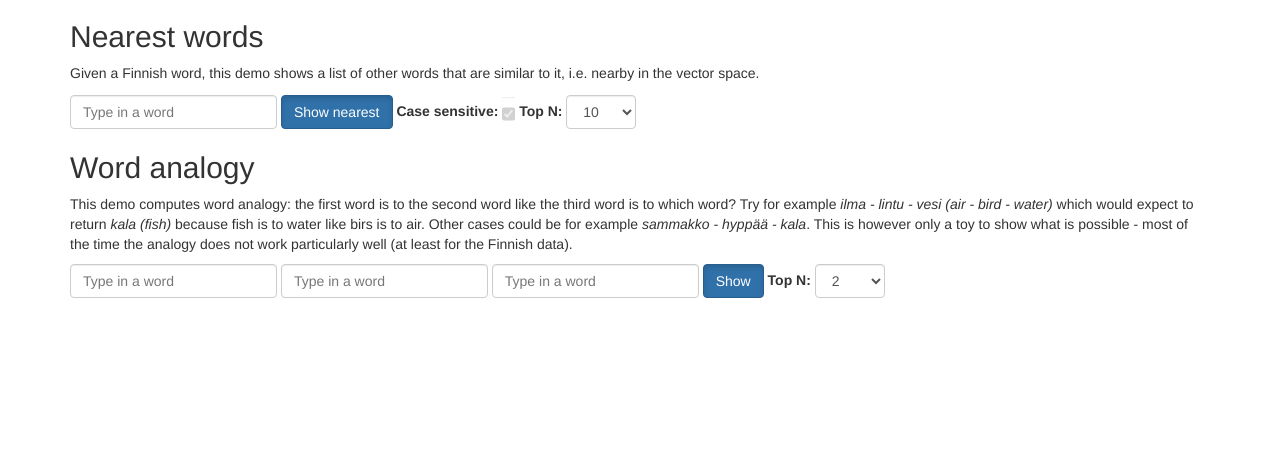
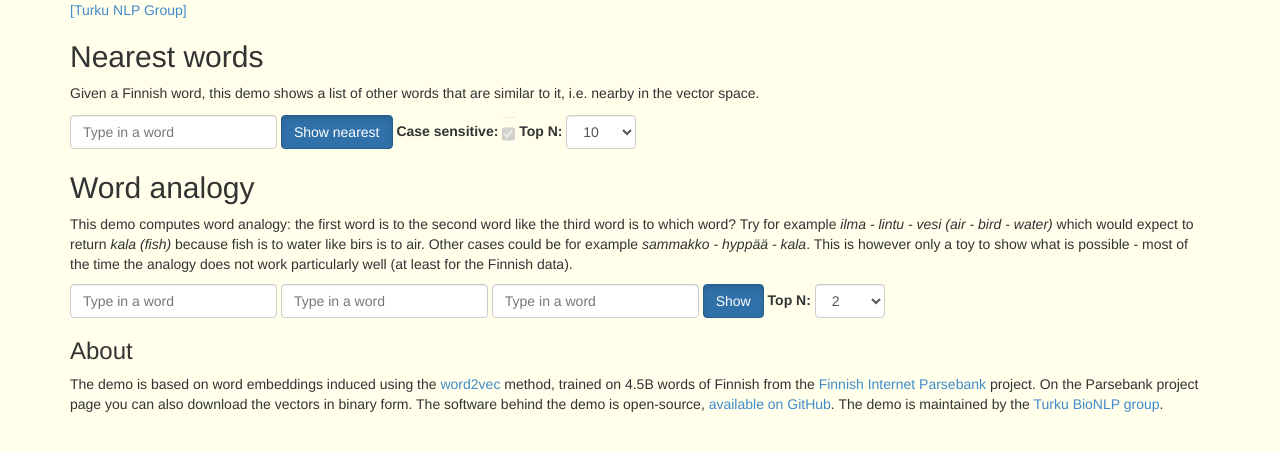
Before and after one commit to fginter/w2v_demo, a Flask app: page / in a window 1280 px wide. Shown: the top 451 px of the page. Run offline with Flask 2, Linux system fonts and the light colour scheme; some libraries are stand-ins or nearby versions.

Commit message:
Final styling done

```diff
--- a/static/css/w2vdemo.css
+++ b/static/css/w2vdemo.css
@@ -1,3 +1,7 @@
+body {
+    background-color: #ffffeb;
+}
+
 .w2vresultblock {
     border: 1px solid #ccc;
     border-radius: 3px;
--- a/templates/index_template.html
+++ b/templates/index_template.html
@@ -23,7 +23,7 @@
 
  <body>
    <div class="container">
-
+     <a href="http://bionlp.utu.fi/">[Turku NLP Group]</a>
      <h2 class="form-wordinput-heading">Nearest words </h2>
      <p> Given a Finnish word, this demo shows a list of other words that are similar
        to it, i.e. nearby in the vector space.</p>
@@ -68,6 +68,16 @@
 	 </div>
      </form>
      <div id="analogyresult" class="row" ></div>
+     <h3>About</h3>
+     <p>The demo is based on word embeddings induced using
+     the <a href="https://code.google.com/archive/p/word2vec/">word2vec</a>
+     method, trained on 4.5B words of Finnish from
+     the <a href="http://bionlp.utu.fi/finnish-internet-parsebank.html">Finnish
+     Internet Parsebank</a> project. On the Parsebank project page you
+     can also download the vectors in binary form. The software behind
+     the demo is
+     open-source, <a href="https://github.com/fginter/w2v_demo">available
+     on GitHub</a>. The demo is maintained by the <a href="http://bionlp.utu.fi/">Turku BioNLP group</a>.</p>
    </div>
  </body>
  </html>
--- a/w2v_demo.py
+++ b/w2v_demo.py
@@ -37,7 +37,7 @@ def analogy():
 
 
 #Init stuff (I'm sure there's a better way)
-wv=wvlib.WV.load("pb34_wf_200_v2.bin",400000,3000000)
+wv=wvlib.WV.load("pb34_wf_200_v2.bin",40000,100000)
 
 if __name__ == '__main__':
     app.run(debug=True)
```
